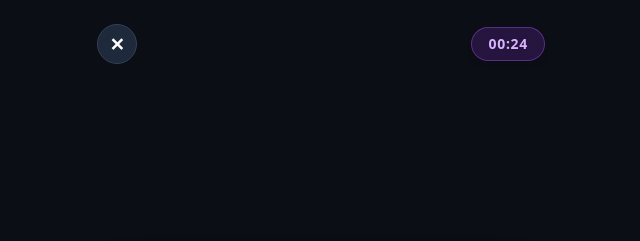
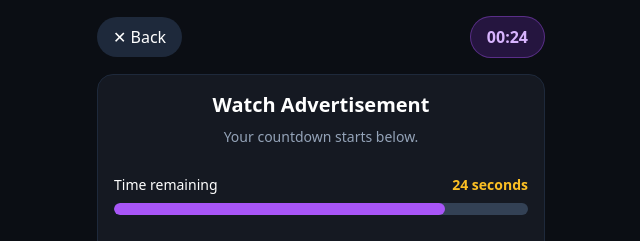
Before and after one commit to wizzidiamondblog-sketch/poly-earn, a Flask app: template templates/watch_ad.html in a window 1280 px wide. Shown: the top 241 px of the page, without its empty margins (319-959 px from the left). Run offline with Flask 3, Linux system fonts and the light colour scheme; the template is opened without the code that fills it, so the values that code supplies are empty; some libraries are stand-ins or nearby versions.

Commit message:
Update watch_ad.html layout and countdown features
Refactor HTML structure and improve countdown display.

```diff
--- a/templates/watch_ad.html
+++ b/templates/watch_ad.html
@@ -8,121 +8,116 @@
   <script src="https://cdn.tailwindcss.com"></script>
 </head>
 
-<body class="bg-[#0b0e14] text-white min-h-screen flex flex-col justify-between p-6 select-none">
+<body class="bg-[#0b0e14] text-white min-h-screen p-4">
 
-  <!-- Top Navigation -->
-  <div class="max-w-md w-full mx-auto flex justify-between items-center">
+  <div class="max-w-md mx-auto">
+
+    <div class="flex justify-between items-center mb-4">
       <a href="/dashboard"
-       class="w-10 h-10 bg-slate-800 border border-slate-700 rounded-full flex items-center justify-center text-white font-bold text-lg hover:bg-slate-700 transition">
-      ✕
+         class="bg-slate-800 rounded-full px-4 py-2">
+        ✕ Back
       </a>
 
-    <span id="countdown-badge"
-          class="text-sm font-black tracking-wider bg-purple-600/20 border border-purple-500/40 text-purple-300 px-4 py-1.5 rounded-full backdrop-blur shadow-md">
+      <div id="countdown-badge"
+           class="bg-purple-600/20 border border-purple-500/40
+                  text-purple-300 px-4 py-2 rounded-full font-bold">
         00:30
+      </div>
+    </div>
+
+    <div class="bg-[#151922] border border-slate-800
+                rounded-2xl p-4 text-center">
+
+      <h2 id="status-heading" class="text-xl font-bold mb-2">
+        Watch Advertisement
+      </h2>
+
+      <p id="status-text" class="text-sm text-slate-400 mb-4">
+        Your countdown starts below.
+      </p>
+
+      <!-- Countdown displayed above the ad -->
+      <div class="sticky top-0 z-10 bg-[#151922] py-3">
+        <div class="flex justify-between text-sm mb-2">
+          <span>Time remaining</span>
+          <span id="countdown" class="text-amber-400 font-bold">
+            30 seconds
           </span>
         </div>
 
-  <!-- Main Card -->
-  <div class="max-w-md w-full mx-auto bg-[#151922] border border-slate-800 rounded-3xl p-6 text-center space-y-6 shadow-2xl my-auto">
-
-    <div class="w-20 h-20 bg-gradient-to-tr from-purple-600 to-indigo-500 rounded-3xl flex items-center justify-center mx-auto text-white text-3xl shadow-lg shadow-purple-600/30 animate-pulse">
-      ⚡
+        <div class="w-full bg-slate-700 rounded-full h-3 overflow-hidden">
+          <div id="progress"
+               class="bg-purple-500 h-3 rounded-full"
+               style="width:100%">
+          </div>
+        </div>
       </div>
 
-    <div class="space-y-2">
-      <h2 id="status-heading" class="text-xl font-black text-white">
-        Ad In Progress...
-      </h2>
+      <!-- Embedded ad attempt -->
+      <div class="mt-4 rounded-xl overflow-hidden
+                  border border-slate-700 bg-black">
 
-      <p id="status-text" class="text-xs text-slate-400">
-        Your ad is opening. Please wait 30 seconds.
-      </p>
+        <iframe
+          id="ad-frame"
+          src="https://uplcm.com/4/12063392"
+          title="Advertisement"
+          class="w-full"
+          style="height:500px;border:0"
+          allow="autoplay"
+          referrerpolicy="strict-origin-when-cross-origin">
+        </iframe>
+
       </div>
 
-    <!-- Countdown -->
-    <div id="timer-box" class="py-2">
-      <div id="countdown"
-           class="text-5xl font-black text-amber-400 tracking-wider">
-        30
-      </div>
-
-      <p class="text-xs text-slate-500 mt-2">
-        Seconds remaining...
+      <div id="finished" class="hidden mt-5">
+        <p class="text-emerald-400 font-bold">
+          Countdown finished.
         </p>
-    </div>
-
-    <!-- Crediting Status -->
-    <div id="crediting-box" class="hidden py-4 space-y-2">
-      <div class="inline-block w-8 h-8 border-4 border-emerald-500 border-t-transparent rounded-full animate-spin"></div>
-
-      <p class="text-sm font-bold text-emerald-400">
+        <p class="text-sm text-slate-400 mt-1">
           Processing your reward...
         </p>
       </div>
 
-    <!-- Existing Claim Form -->
-    <form id="auto-claim-form"
-          action="/claim-reward"
-          method="POST"
-          class="hidden">
+      <form id="claim-form" action="/claim-reward"
+            method="POST" class="hidden">
       </form>
 
     </div>
 
-  <div class="max-w-md w-full mx-auto text-center text-xs text-slate-600 pb-2">
-    Poly Earn &copy; 2026.
+    <p class="text-center text-xs text-slate-600 mt-5">
+      Poly Earn &copy; 2026
+    </p>
+
   </div>
 
   <script>
-    const AD_URL = "https://uplcm.com/4/12063392";
-
     let timeLeft = 30;
 
-    const countdownEl = document.getElementById("countdown");
+    const countdown = document.getElementById("countdown");
     const badge = document.getElementById("countdown-badge");
+    const progress = document.getElementById("progress");
 
-    // Automatically attempt to open the Monetag link.
-    // Browser settings may block automatic pop-ups.
-    window.addEventListener("load", function () {
-      window.open(AD_URL, "_blank");
-    });
+    const timer = setInterval(function () {
+      timeLeft = Math.max(0, timeLeft - 1);
 
-    // 30-second countdown
-    const downloadTimer = setInterval(function () {
-      timeLeft = Math.max(timeLeft - 1, 0);
+      countdown.textContent = timeLeft + " seconds";
+      badge.textContent =
+        "00:" + String(timeLeft).padStart(2, "0");
 
-      countdownEl.innerText = timeLeft;
-
-      const secs = timeLeft < 10 ? "0" + timeLeft : timeLeft;
-      badge.innerText = "00:" + secs;
+      progress.style.width = (timeLeft / 30 * 100) + "%";
 
       if (timeLeft === 0) {
-        clearInterval(downloadTimer);
+        clearInterval(timer);
 
-        document.getElementById("timer-box").classList.add("hidden");
-        document.getElementById("crediting-box").classList.remove("hidden");
+        document.getElementById("finished").classList.remove("hidden");
+        document.getElementById("status-heading").textContent =
+          "Countdown Finished";
 
-        document.getElementById("status-heading").innerText =
-          "Processing Reward...";
-
-        document.getElementById("status-text").innerText =
-          "Updating your points balance.";
-
-        badge.classList.replace(
-          "bg-purple-600/20",
-          "bg-emerald-600/20"
-        );
-
-        badge.classList.replace(
-          "text-purple-300",
-          "text-emerald-400"
-        );
-
-        badge.innerText = "DONE!";
+        document.getElementById("status-text").textContent =
+          "Processing your reward.";
 
         setTimeout(function () {
-          document.getElementById("auto-claim-form").submit();
+          document.getElementById("claim-form").submit();
         }, 500);
       }
     }, 1000);
```
Lines whose indentation alone changed are shown as unchanged.
